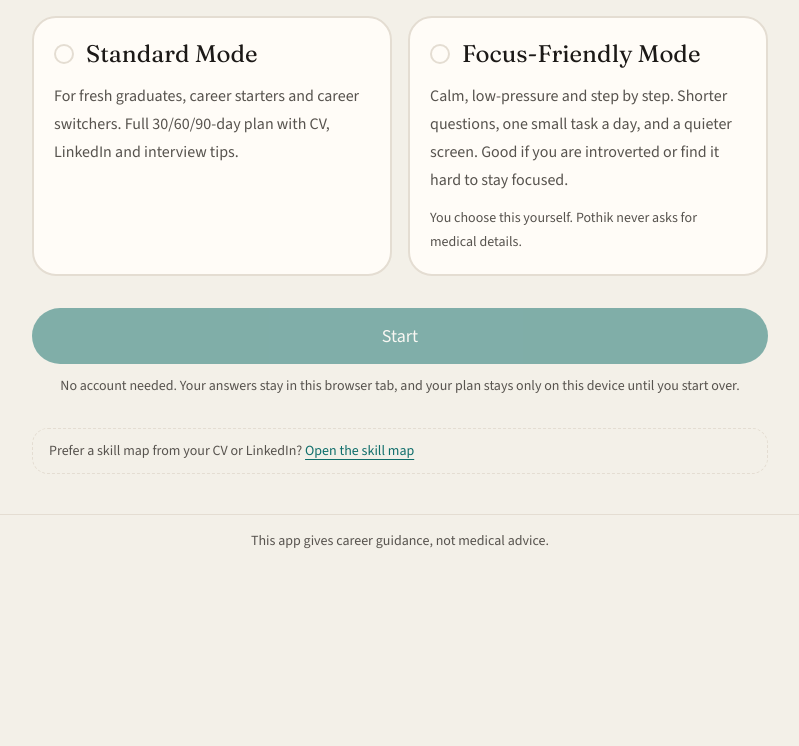
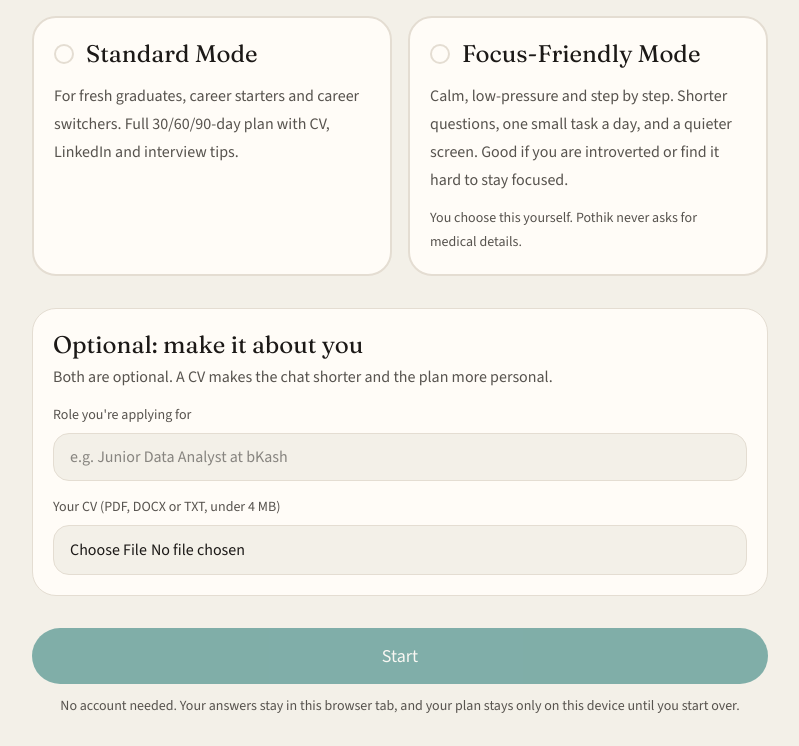
Before and after one commit to ratulhasanruhan/pothik, a Next.js app: page /guide in a window 1280 px wide. Shown: the part 463-1209 px from the top of the page, without its empty margins (240-1039 px from the left). Before the commit the page ends 1030 px from the top, so only its background shows below. Built offline with nearby package versions, Linux system fonts and the light colour scheme.

Commit message:
Ask for an optional target role and CV on the welcome screen.

```diff
--- a/components/pothik/welcome.tsx
+++ b/components/pothik/welcome.tsx
@@ -2,13 +2,44 @@
 
 import Link from "next/link";
 import { useState } from "react";
-import type { Mode } from "@/lib/pothik/types";
+import type { CvScan, Mode } from "@/lib/pothik/types";
+import { request } from "./api";
 import { useSession } from "./session";
 
 /** First screen: a warm intro and the mode choice. */
 export function Welcome() {
-  const { t, startChat, setCalm } = useSession();
+  const { t, lang, startChat, setCalm } = useSession();
   const [mode, setMode] = useState<Mode | null>(null);
+  const [targetRole, setTargetRole] = useState("");
+  const [file, setFile] = useState<File | null>(null);
+  const [fileKey, setFileKey] = useState(0);
+  const [reading, setReading] = useState(false);
+  const [cvError, setCvError] = useState<string | null>(null);
+
+  function begin(chosen: Mode, scan: CvScan | null = null, cvText = "") {
+    // Focus-Friendly Mode starts with a quieter screen; the toggle can undo it.
+    if (chosen === "focus") setCalm(true);
+    startChat(chosen, { targetRole: targetRole.trim(), cvText }, scan);
+  }
+
+  // Scans the CV first (if one was added), then starts the chat.
+  async function onStart() {
+    if (!mode || reading) return;
+    if (!file) return begin(mode);
+    setReading(true);
+    setCvError(null);
+    try {
+      const body = new FormData();
+      body.set("cv", file);
+      body.set("lang", lang);
+      body.set("targetRole", targetRole.trim());
+      const data = await request<{ scan: CvScan; cvText: string }>("/api/cv/scan", { body }, t.cvFailed);
+      begin(mode, data.scan, data.cvText);
+    } catch (err) {
+      setCvError(err instanceof Error ? err.message : t.cvFailed);
+      setReading(false);
+    }
+  }
 
   const options: { id: Mode; title: string; body: string }[] = [
     { id: "standard", title: t.standardTitle, body: t.standardBody },
@@ -60,19 +91,77 @@ export function Welcome() {
         </div>
       </section>
 
+      <section className="flex flex-col gap-4 rounded-3xl border border-line bg-surface p-5">
+        <div>
+          <h2 className="font-display text-2xl">{t.aboutYou}</h2>
+          <p className="mt-1 text-muted">{t.aboutYouHint}</p>
+        </div>
+        <label className="flex flex-col gap-2">
+          <span className="text-sm text-muted">{t.targetRole}</span>
+          <input
+            type="text"
+            value={targetRole}
+            maxLength={120}
+            onChange={(event) => setTargetRole(event.target.value)}
+            placeholder={t.targetRolePlaceholder}
+            className="min-h-12 rounded-2xl border border-line bg-background px-4 outline-none focus:border-accent"
+          />
+        </label>
+        <div className="flex flex-col gap-2">
+          <label htmlFor="pothik-cv" className="text-sm text-muted">
+            {t.cvUpload}
+          </label>
+          <div className="flex flex-wrap items-center gap-3">
+            <input
+              key={fileKey}
+              id="pothik-cv"
+              type="file"
+              accept=".pdf,.docx,.txt,application/pdf,application/vnd.openxmlformats-officedocument.wordprocessingml.document,text/plain"
+              onChange={(event) => {
+                setFile(event.target.files?.[0] ?? null);
+                setCvError(null);
+              }}
+              className="min-h-12 flex-1 rounded-2xl border border-line bg-background px-4 py-3"
+            />
+            {file ? (
+              <button
+                type="button"
+                onClick={() => {
+                  setFile(null);
+                  setFileKey((key) => key + 1);
+                  setCvError(null);
+                }}
+                className="min-h-10 rounded-full border border-line px-4 text-sm"
+              >
+                {t.cvRemove}
+              </button>
+            ) : null}
+          </div>
+        </div>
+        {cvError ? (
+          <div role="alert" className="flex flex-wrap items-center gap-3 rounded-2xl border border-gap px-4 py-3">
+            <p className="flex-1 text-gap">{cvError}</p>
+            {mode ? (
+              <button
+                type="button"
+                onClick={() => begin(mode)}
+                className="min-h-10 rounded-full border border-line px-4 text-sm"
+              >
+                {t.continueWithoutCv}
+              </button>
+            ) : null}
+          </div>
+        ) : null}
+      </section>
+
       <div className="flex flex-col gap-3">
         <button
           type="button"
-          disabled={!mode}
-          onClick={() => {
-            if (!mode) return;
-            // Focus-Friendly Mode starts with a quieter screen; the toggle can undo it.
-            if (mode === "focus") setCalm(true);
-            startChat(mode);
-          }}
+          disabled={!mode || reading}
+          onClick={() => void onStart()}
           className="inline-flex min-h-14 items-center justify-center rounded-full bg-accent px-6 text-lg text-white disabled:opacity-50 dark:text-background"
         >
-          {t.start}
+          {reading ? t.cvReading : t.start}
         </button>
         <p className="text-center text-sm text-muted">{t.privacy}</p>
       </div>
```
